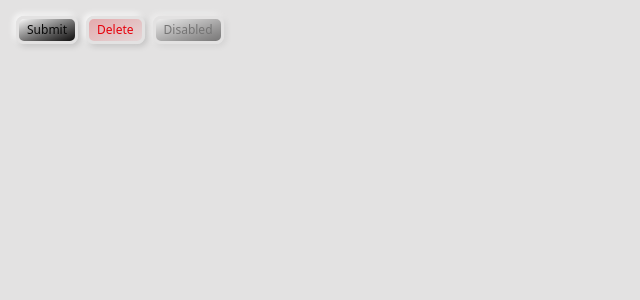
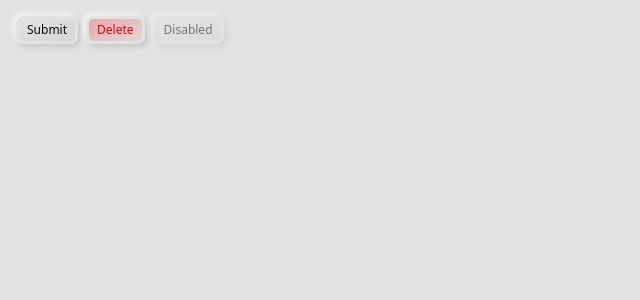
Before and after one commit to arrifat346afs/game-ui, a React (Vite) app: page / in a window 1280 px wide. Shown: the top 300 px of the page, without its empty margins (0-640 px from the left). Built offline with nearby package versions, Linux system fonts and the light colour scheme.

Commit message:
Updates: 2026-03-29T07:50:56.291Z

```diff
--- a/src/components/ui/button.tsx
+++ b/src/components/ui/button.tsx
@@ -8,7 +8,7 @@ const buttonVariants = cva(
   {
     variants: {
       variant: {
-        default: "from-primary to-primary-foreground",
+        default: "from-primary/5 to-primary-foreground/5",
         outline:
           "border-border hover:bg-input/50 hover:text-foreground aria-expanded:bg-muted aria-expanded:text-foreground dark:bg-input/30",
         secondary:
```
